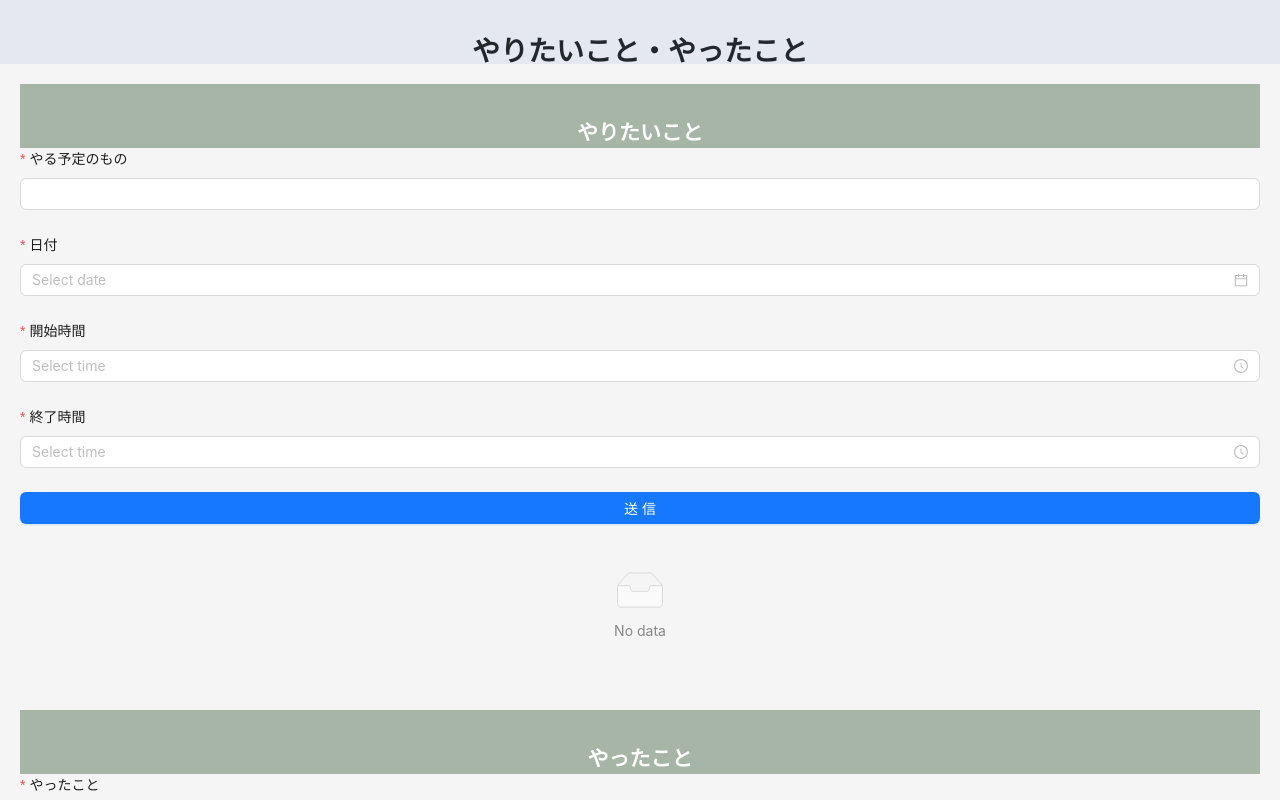
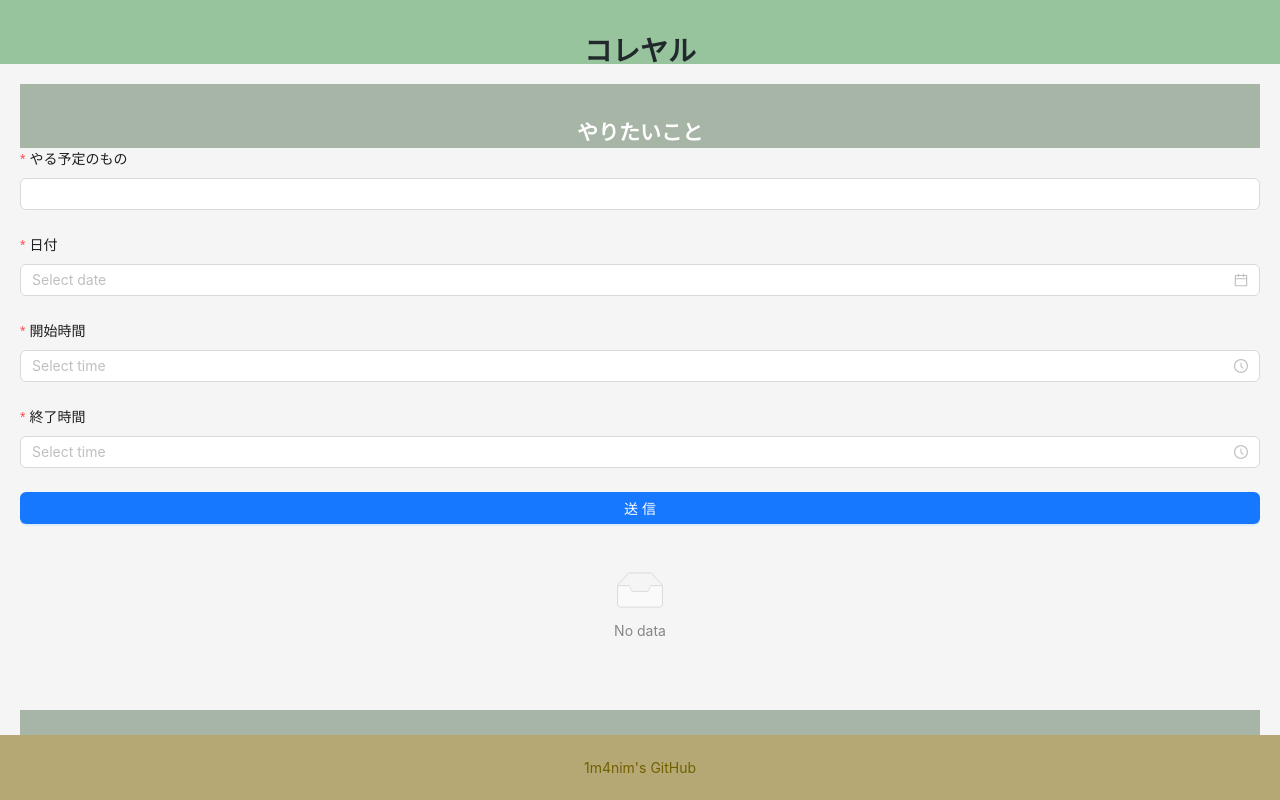
Before and after one commit to 1m4nim/aboutstudy_2, a React (Create React App) app: page /todo in a window 1280 px wide. Built offline with nearby package versions, Linux system fonts and the light colour scheme.

Commit message:
Footerつけた

```diff
--- a/src/component/Todo.js
+++ b/src/component/Todo.js
@@ -1,8 +1,8 @@
 import React, { useState, useEffect } from 'react';
-import { useNavigate } from 'react-router-dom';
+import { Link, useNavigate } from 'react-router-dom';
 import { Button, Input, Form, DatePicker, TimePicker, List, message, Layout } from 'antd';
 import moment from 'moment';
-const { Header, Content } = Layout;
+const { Header, Content, Footer } = Layout;
 
 export default function Todo() {
     const [goalList, setGoalList] = useState([]);
@@ -126,11 +126,14 @@ export default function Todo() {
         padding: '20px',
     };
 
+    const footerstyle = {
+        backgroundColor: "#b0a37d"
+    };
+
     return (
         <Layout style={containerStyle}>
-            <Header style={{ backgroundColor: "#E6E8F1", color: "#22292C", textAlign: "center" }}>
-                <h1>やりたいこと・やったこと</h1>
-                <p>ここは「やりたいこと」と「やったこと」の乖離を見るための場所です</p>
+            <Header style={{ backgroundColor: "#97c49c", color: "#22292C", textAlign: "center" }}>
+                <h1>コレヤル</h1>
             </Header>
             <Content style={contentStyle}>
                 <Layout style={{ display: 'flex', gap: '20px', flexWrap: 'wrap' }}>
@@ -205,6 +208,12 @@ export default function Todo() {
                     </Layout>
                 </Layout>
             </Content>
+            <Footer style={{ footerstyle, textAlign: "center", backgroundColor: "#b5a874" }}>
+                <a href='https://github.com/1m4nim' target="_blank" rel="noopener noreferrer" style={{ color: "#706001" }}>
+                    1m4nim's GitHub
+                </a>
+            </Footer>
+
         </Layout>
     );
 }
```
